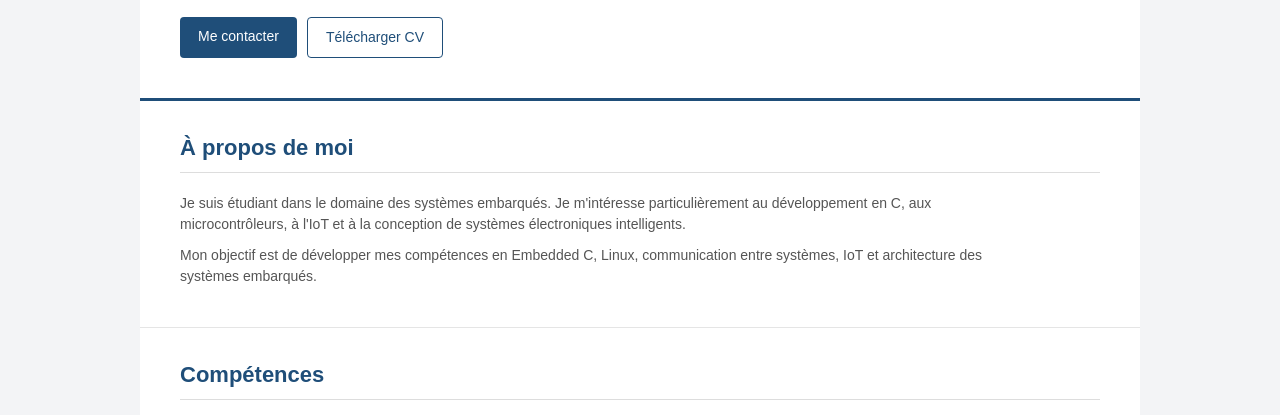
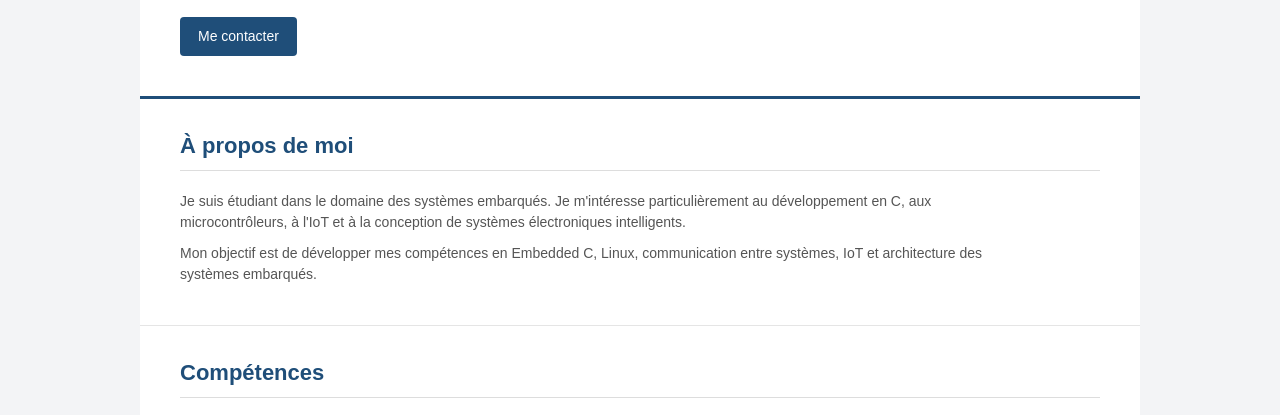
Before and after one commit to EmbeddedDeveloper-MedAminJbari/cv-portfolio, a plain HTML site: page index.html in a window 1280 px wide. Shown: the part 323-738 px from the top of the page. Drawn offline with Linux system fonts and the light colour scheme.

Commit message:
upd index.html

```diff
--- a/index.html
+++ b/index.html
@@ -57,12 +57,6 @@
 
                 <a href="#contact" class="btn">
                     Me contacter
-                </a>
-
-                <a href="cv/CV-Mohamed-Jbari.pdf"
-                   class="btn secondary"
-                   target="_blank">
-                    Télécharger CV
                 </a>
 
             </div>
```
